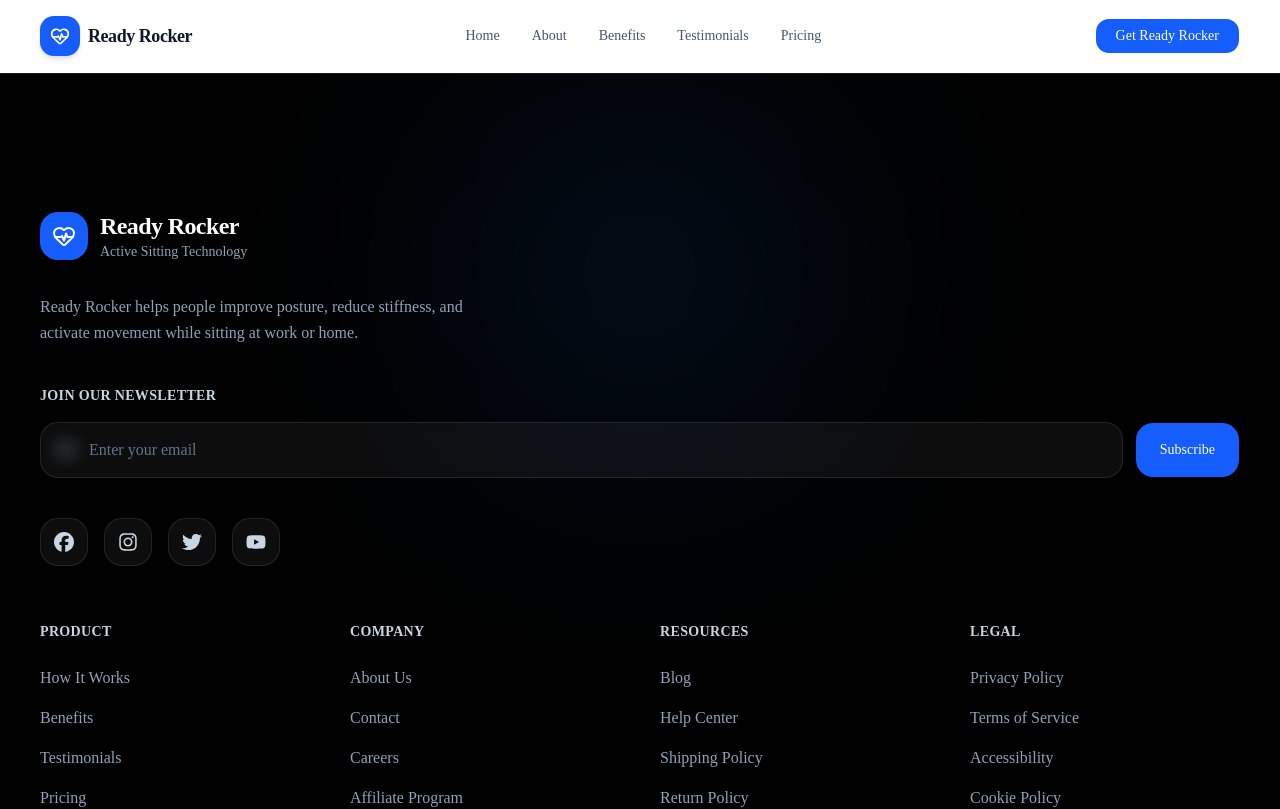
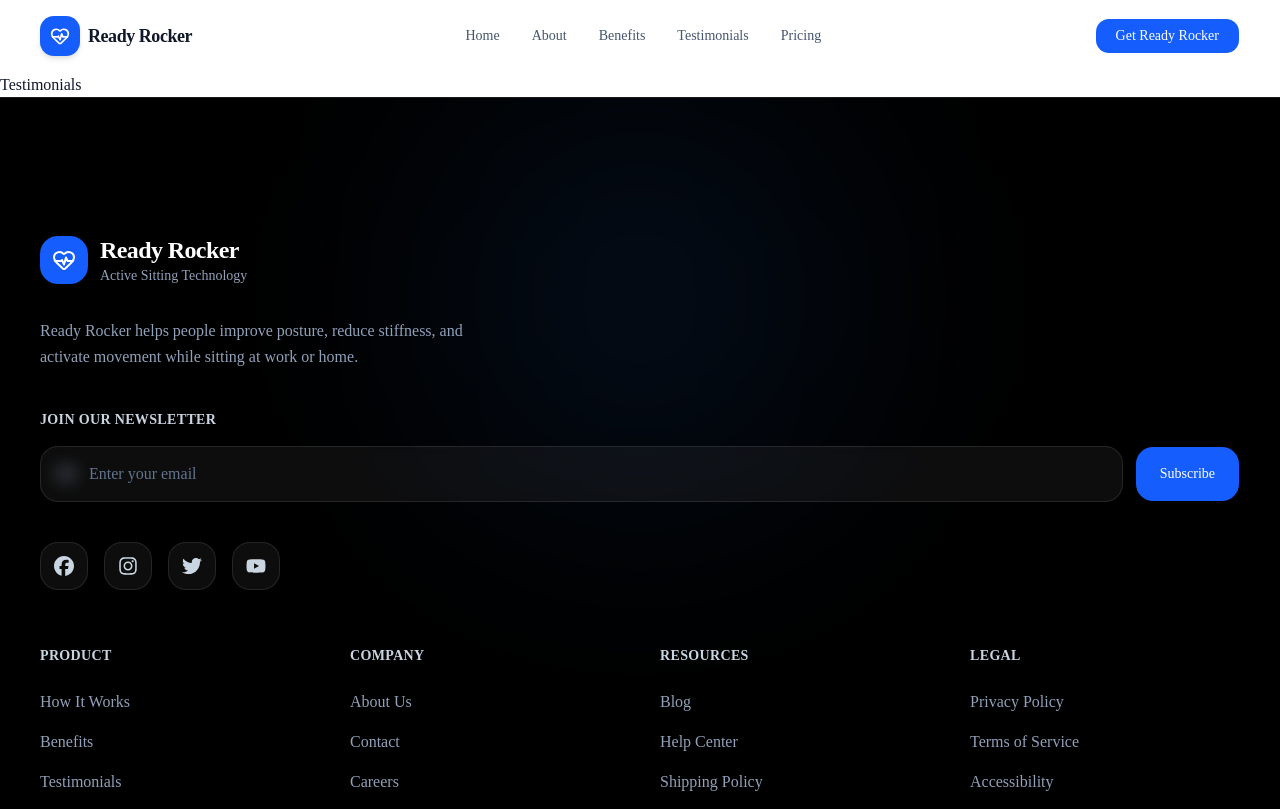
Before and after one commit to Kyl67899/healthwellnesslandingpage, a Next.js app: page /pages/testimonial in a window 1280 px wide. Shown: the top 809 px of the page. Built offline with nearby package versions, Linux system fonts and the light colour scheme.

Commit message:
Added new pages to complete as todos

```diff
--- a/app/pages/about/page.tsx
+++ b/app/pages/about/page.tsx
@@ -0,0 +1,9 @@
+export default function AboutPage() {
+    return (
+        <>
+            <h1>
+                About Us
+            </h1>
+        </>
+    )
+}
--- a/app/pages/testimonial/page.tsx
+++ b/app/pages/testimonial/page.tsx
@@ -1,7 +1,9 @@
 export default function TestimonialsPage() {
     return (
         <>
-
+            <h1>
+                Testimonials
+            </h1>
         </>
     )
 }
```
